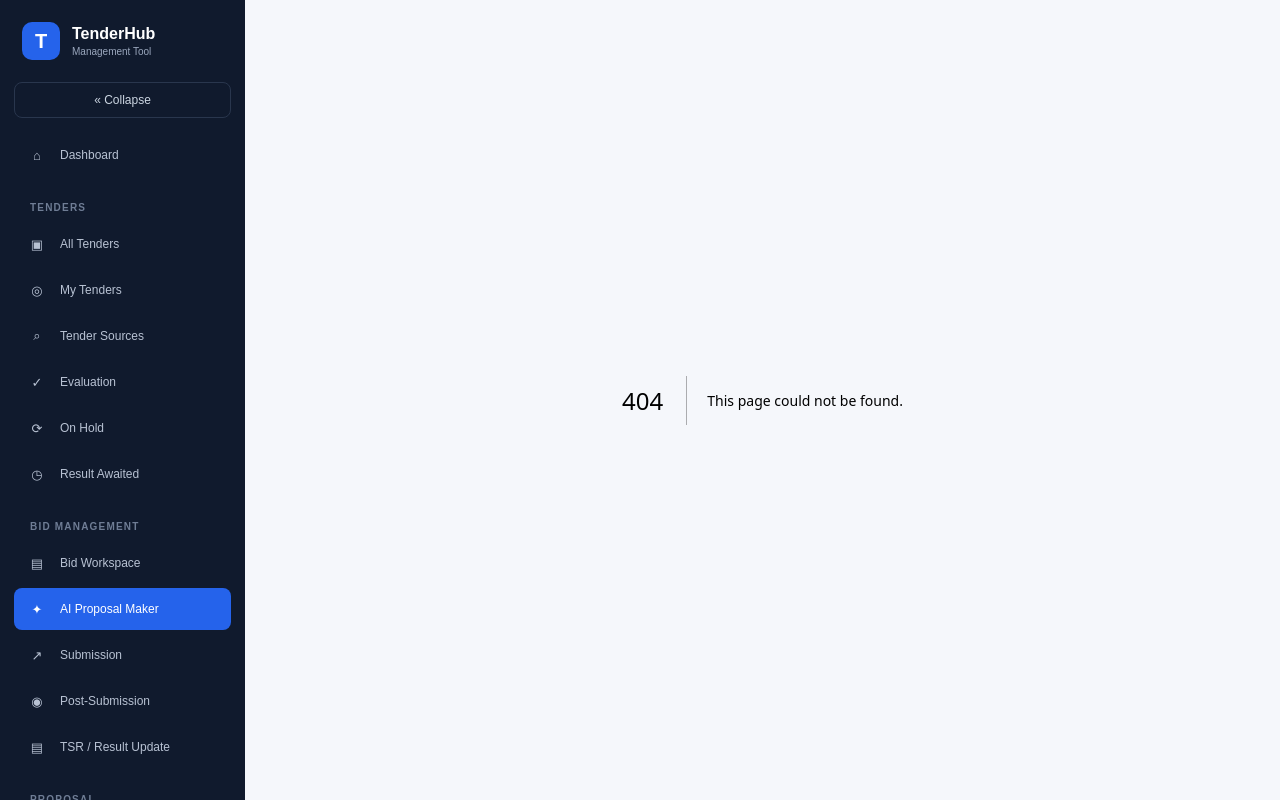
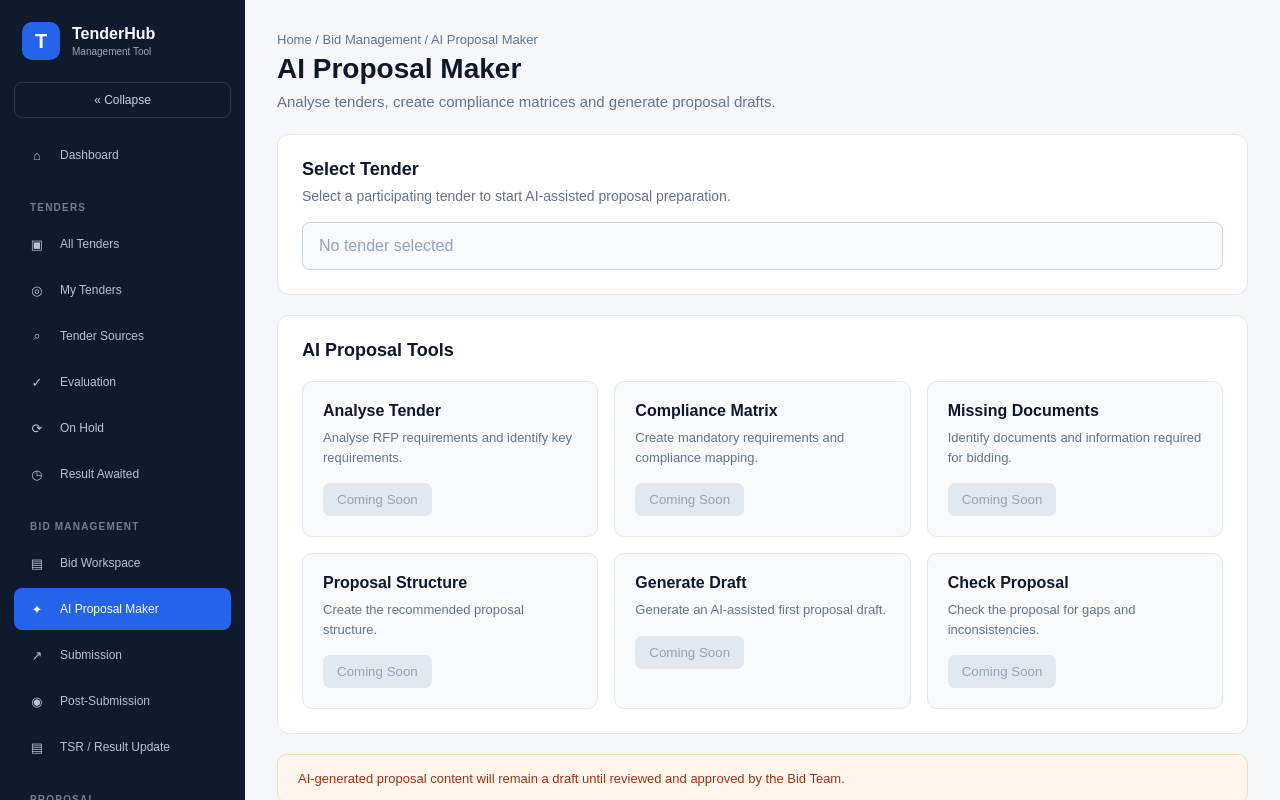
Before and after one commit to pawanmaske-sys/Tender-development-tool, a Next.js app: page /ai-proposal in a window 1280 px wide. Before the commit this address had no page. Shown: the top 800 px of the page. Built offline with nearby package versions, Linux system fonts and the light colour scheme.

Commit message:
Create page.js

```diff
--- /dev/null
+++ b/app/ai-proposal/page.js
@@ -0,0 +1,209 @@
+export default function AIProposalPage() {
+  return (
+    <div
+      style={{
+        padding: "32px",
+        minHeight: "100vh",
+        background: "#f5f7fb",
+      }}
+    >
+      {/* PAGE HEADER */}
+      <div style={{ marginBottom: "24px" }}>
+        <div
+          style={{
+            fontSize: "13px",
+            color: "#64748b",
+            marginBottom: "6px",
+          }}
+        >
+          Home / Bid Management / AI Proposal Maker
+        </div>
+
+        <h1
+          style={{
+            margin: 0,
+            fontSize: "28px",
+            color: "#0f172a",
+          }}
+        >
+          AI Proposal Maker
+        </h1>
+
+        <p
+          style={{
+            marginTop: "8px",
+            marginBottom: 0,
+            color: "#64748b",
+            fontSize: "15px",
+          }}
+        >
+          Analyse tenders, create compliance matrices and generate proposal drafts.
+        </p>
+      </div>
+
+      {/* TENDER SELECTION */}
+      <div
+        style={{
+          background: "#ffffff",
+          border: "1px solid #e2e8f0",
+          borderRadius: "12px",
+          padding: "24px",
+          marginBottom: "20px",
+        }}
+      >
+        <h2
+          style={{
+            margin: 0,
+            fontSize: "18px",
+            color: "#0f172a",
+          }}
+        >
+          Select Tender
+        </h2>
+
+        <p
+          style={{
+            marginTop: "8px",
+            color: "#64748b",
+            fontSize: "14px",
+          }}
+        >
+          Select a participating tender to start AI-assisted proposal preparation.
+        </p>
+
+        <div
+          style={{
+            marginTop: "18px",
+            padding: "14px 16px",
+            border: "1px solid #cbd5e1",
+            borderRadius: "8px",
+            color: "#94a3b8",
+            background: "#f8fafc",
+          }}
+        >
+          No tender selected
+        </div>
+      </div>
+
+      {/* AI TOOLS */}
+      <div
+        style={{
+          background: "#ffffff",
+          border: "1px solid #e2e8f0",
+          borderRadius: "12px",
+          padding: "24px",
+        }}
+      >
+        <h2
+          style={{
+            margin: 0,
+            fontSize: "18px",
+            color: "#0f172a",
+          }}
+        >
+          AI Proposal Tools
+        </h2>
+
+        <div
+          style={{
+            display: "grid",
+            gridTemplateColumns: "repeat(3, minmax(0, 1fr))",
+            gap: "16px",
+            marginTop: "20px",
+          }}
+        >
+          {[
+            {
+              title: "Analyse Tender",
+              description: "Analyse RFP requirements and identify key requirements.",
+            },
+            {
+              title: "Compliance Matrix",
+              description: "Create mandatory requirements and compliance mapping.",
+            },
+            {
+              title: "Missing Documents",
+              description: "Identify documents and information required for bidding.",
+            },
+            {
+              title: "Proposal Structure",
+              description: "Create the recommended proposal structure.",
+            },
+            {
+              title: "Generate Draft",
+              description: "Generate an AI-assisted first proposal draft.",
+            },
+            {
+              title: "Check Proposal",
+              description: "Check the proposal for gaps and inconsistencies.",
+            },
+          ].map((tool) => (
+            <div
+              key={tool.title}
+              style={{
+                padding: "20px",
+                border: "1px solid #e2e8f0",
+                borderRadius: "10px",
+                background: "#f8fafc",
+              }}
+            >
+              <h3
+                style={{
+                  margin: 0,
+                  fontSize: "16px",
+                  color: "#0f172a",
+                }}
+              >
+                {tool.title}
+              </h3>
+
+              <p
+                style={{
+                  marginTop: "8px",
+                  marginBottom: 0,
+                  fontSize: "13px",
+                  lineHeight: "1.5",
+                  color: "#64748b",
+                }}
+              >
+                {tool.description}
+              </p>
+
+              <button
+                type="button"
+                disabled
+                style={{
+                  marginTop: "16px",
+                  padding: "9px 14px",
+                  border: "none",
+                  borderRadius: "7px",
+                  background: "#e2e8f0",
+                  color: "#94a3b8",
+                  cursor: "not-allowed",
+                }}
+              >
+                Coming Soon
+              </button>
+            </div>
+          ))}
+        </div>
+      </div>
+
+      {/* AI SAFETY NOTE */}
+      <div
+        style={{
+          marginTop: "20px",
+          padding: "16px 20px",
+          borderRadius: "10px",
+          background: "#fff7ed",
+          border: "1px solid #fed7aa",
+          color: "#9a3412",
+          fontSize: "13px",
+        }}
+      >
+        AI-generated proposal content will remain a draft until reviewed and
+        approved by the Bid Team.
+      </div>
+    </div>
+  );
+}
```
